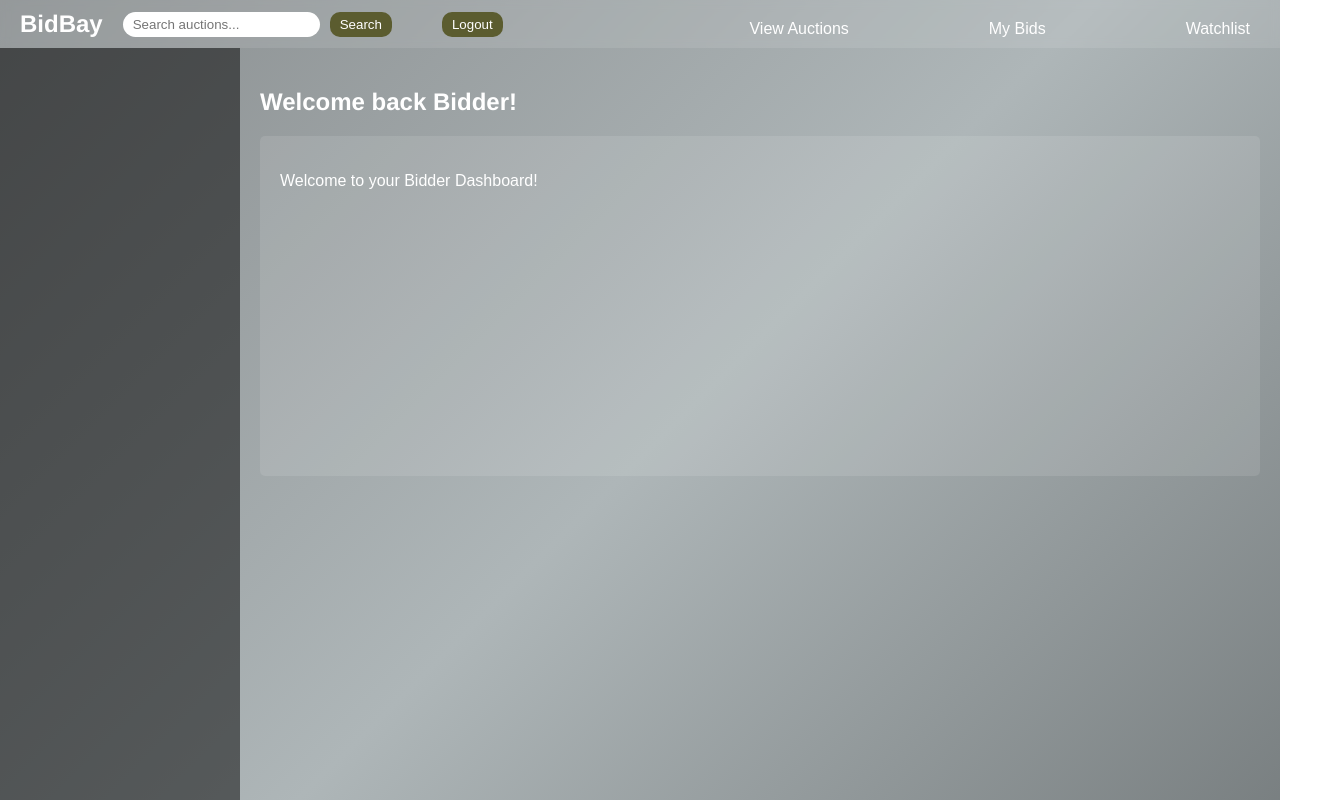
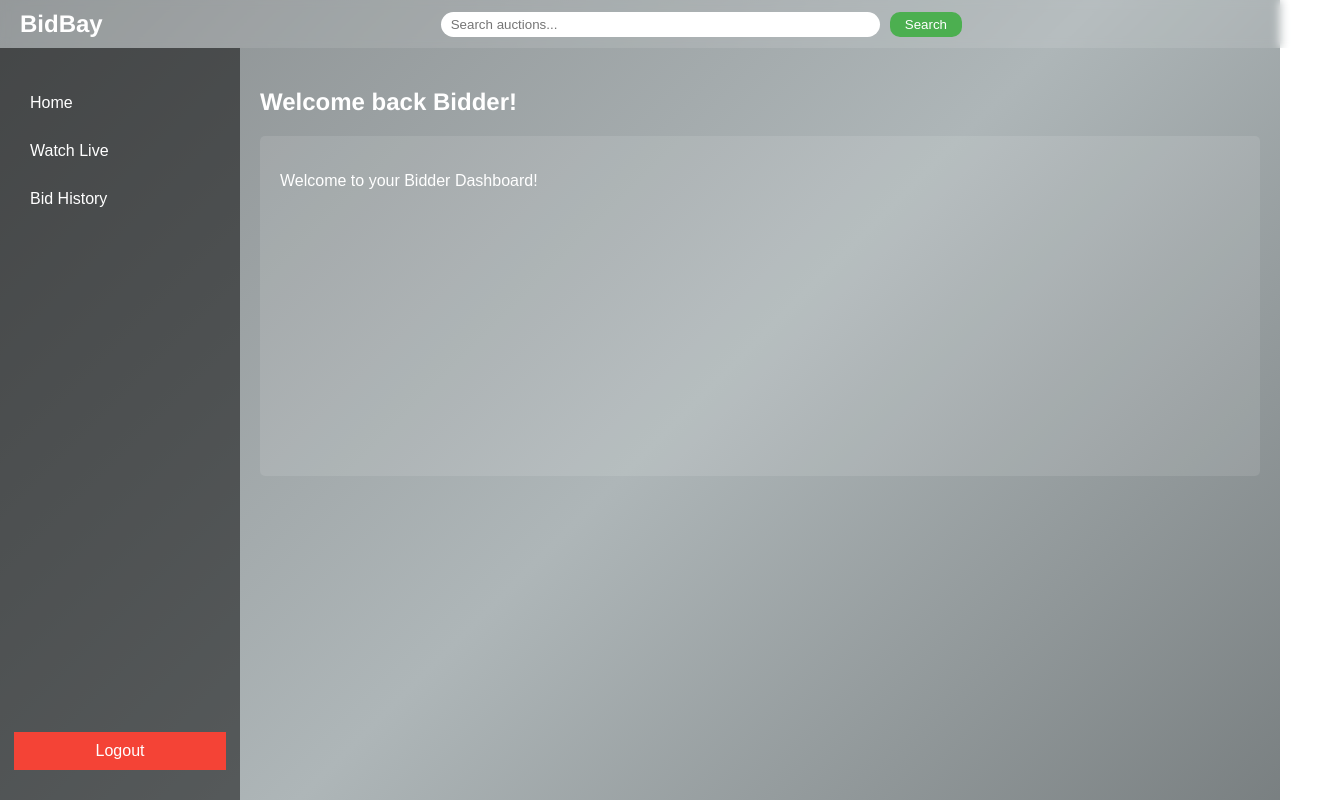
Before and after one commit to benjunnel11/Bidbayv3, a React (Create React App) app in the folder live-auction-app/: page /bidderhomepage in a window 1280 px wide. Shown: the whole page, 1320 px wide, since content can reach past the window. Built offline with nearby package versions, Linux system fonts and the light colour scheme.

Commit message:
[Sidebar][Kyle]
Adjusted the sidebar

```diff
--- a/live-auction-app/src/Bidderpage/bidderhomepage/bidderhomepage.css
+++ b/live-auction-app/src/Bidderpage/bidderhomepage/bidderhomepage.css
@@ -5,9 +5,9 @@
 }
 
 .bidder-homepage {
-  min-height: 100vh;
   display: flex;
   flex-direction: column;
+  min-height: 100vh;
   font-family: Arial, sans-serif;
   background: linear-gradient(-45deg, #1a1d1e, #aeb6b8, #525152, #151616);
   background-size: 400% 400%;
@@ -16,44 +16,40 @@
 
 .top-bar {
   display: flex;
-  justify-content: flex-start;
+  justify-content: space-between;
   align-items: center;
   padding: 10px 20px;
   background-color: rgba(255, 255, 255, 0.1);
   backdrop-filter: blur(5px);
+  width: 100%;
 }
 
 .top-bar h2 {
   color: white;
   margin: 0;
-  margin-right: 20px;
 }
 
 .top-bar form {
   display: flex;
+  justify-content: center;
+  width: 100%;
 }
 
 .top-bar input {
   padding: 5px 10px;
+  width: 35%; /* Adjusted width to shorten search bar */
   margin-right: 10px;
   border: none;
   border-radius: 20px;
 }
 
 .top-bar button {
-  padding: 5px 10px;
+  padding: 5px 15px;
   background-color: #4caf50;
   color: white;
   border: none;
   border-radius: 10px;
   cursor: pointer;
-}
-.top-bar button[type="submit"] {
-  margin-right: 50px; /* Increased gap */
-}
-
-.top-bar button:last-child {
-  background-color: #5b5c2f;
 }
 
 .content-wrapper {
@@ -65,11 +61,16 @@
   width: 200px;
   background-color: rgba(0, 0, 0, 0.5);
   padding: 20px;
+  position: relative;
+  display: flex;
+  flex-direction: column;
+  justify-content: flex-start;
 }
 
 .side-bar ul {
   list-style-type: none;
   padding: 0;
+  margin-bottom: 50px; /* Adjust to give space above the logout button */
 }
 
 .side-bar li {
@@ -82,6 +83,21 @@
 
 .side-bar li:hover {
   background-color: rgba(255, 255, 255, 0.1);
+}
+
+.side-bar li.logout {
+  background-color: #f44336;
+  padding: 10px;
+  text-align: center;
+  position: absolute;
+  bottom: 20px;  /* Move the button near the bottom */
+  left: 50%;     /* Center the button horizontally */
+  transform: translateX(-50%); /* Horizontal centering */
+  width: 80%;    /* Reduced width for better alignment */
+}
+
+.side-bar li.logout:hover {
+  background-color: #e53935;
 }
 
 .main-content {
@@ -98,36 +114,5 @@
   background-color: rgba(255, 255, 255, 0.1);
   padding: 20px;
   border-radius: 5px;
-  position: relative;
   min-height: 300px;
 }
-
-.dashboard-button {
-  width: 200px;
-  padding: 10px 20px;
-  font-size: 16px;
-  color: white;
-  background-color: #4caf50;
-  border: none;
-  border-radius: 5px;
-  cursor: pointer;
-  transition: background-color 0.3s ease;
-  margin-bottom: 10px;
-  display: block;
-}
-
-.dashboard-button:hover {
-  background-color: #45a049;
-}
-
-.dashboard-button.logout {
-  background-color: #f44336;
-  position: absolute;
-  bottom: 20px;
-  left: 20px;
-  z-index: 10;
-}
-
-.dashboard-button.logout:hover {
-  background-color: #e53935;
-}
--- a/live-auction-app/src/Bidderpage/bidderhomepage/bidderhomepage.js
+++ b/live-auction-app/src/Bidderpage/bidderhomepage/bidderhomepage.js
@@ -8,7 +8,6 @@ function BidderHomePage() {
 
   const handleSearch = (e) => {
     e.preventDefault();
-    // Implement search functionality here
     console.log('Searching for:', searchTerm);
   };
 
@@ -25,7 +24,7 @@ function BidderHomePage() {
   };
 
   const handleViewHistory = () => {
-    navigate('/biddingmanagement'); // Navigate to the Bidding Management page
+    navigate('/bidhistory');
   };
 
   const handleLogout = () => {
@@ -34,6 +33,7 @@ function BidderHomePage() {
 
   return (
     <div className="bidder-homepage">
+      {/* Top bar with BidBay title and centered search */}
       <div className="top-bar">
         <h2>BidBay</h2>
         <form onSubmit={handleSearch}>
@@ -45,28 +45,26 @@ function BidderHomePage() {
           />
           <button type="submit">Search</button>
         </form>
-        <button onClick={handleLogout}>Logout</button>
       </div>
 
       <div className="content-wrapper">
+        {/* Sidebar */}
         <div className="side-bar">
-          <nav>
-            <ul>
-              <li onClick={handleViewAuctions}>View Auctions</li>
-              <li onClick={handleMyBids}>My Bids</li>
-              <li onClick={handleWatchlist}>Watchlist</li>
-            </ul>
-          </nav>
+          <ul>
+            <li onClick={handleViewAuctions}>Home</li>
+            <li onClick={handleWatchlist}>Watch Live</li>
+            <li onClick={handleViewHistory}>Bid History</li>
+            <li className="logout" onClick={handleLogout}>Logout</li>
+          </ul>
         </div>
 
+        {/* Main content */}
         <div className="main-content">
           <header>
             <h2>Welcome back Bidder!</h2>
           </header>
-
           <div className="dashboard-content">
             <p>Welcome to your Bidder Dashboard!</p>
-            {/* Add bidder-specific content here */}
           </div>
         </div>
       </div>
```
Also changed, not shown: live-auction-app/src/bidderSidebar/sidebar.css (added, +51 -0 lines), live-auction-app/src/bidderSidebar/sidebar.js (added, +30 -0 lines).
